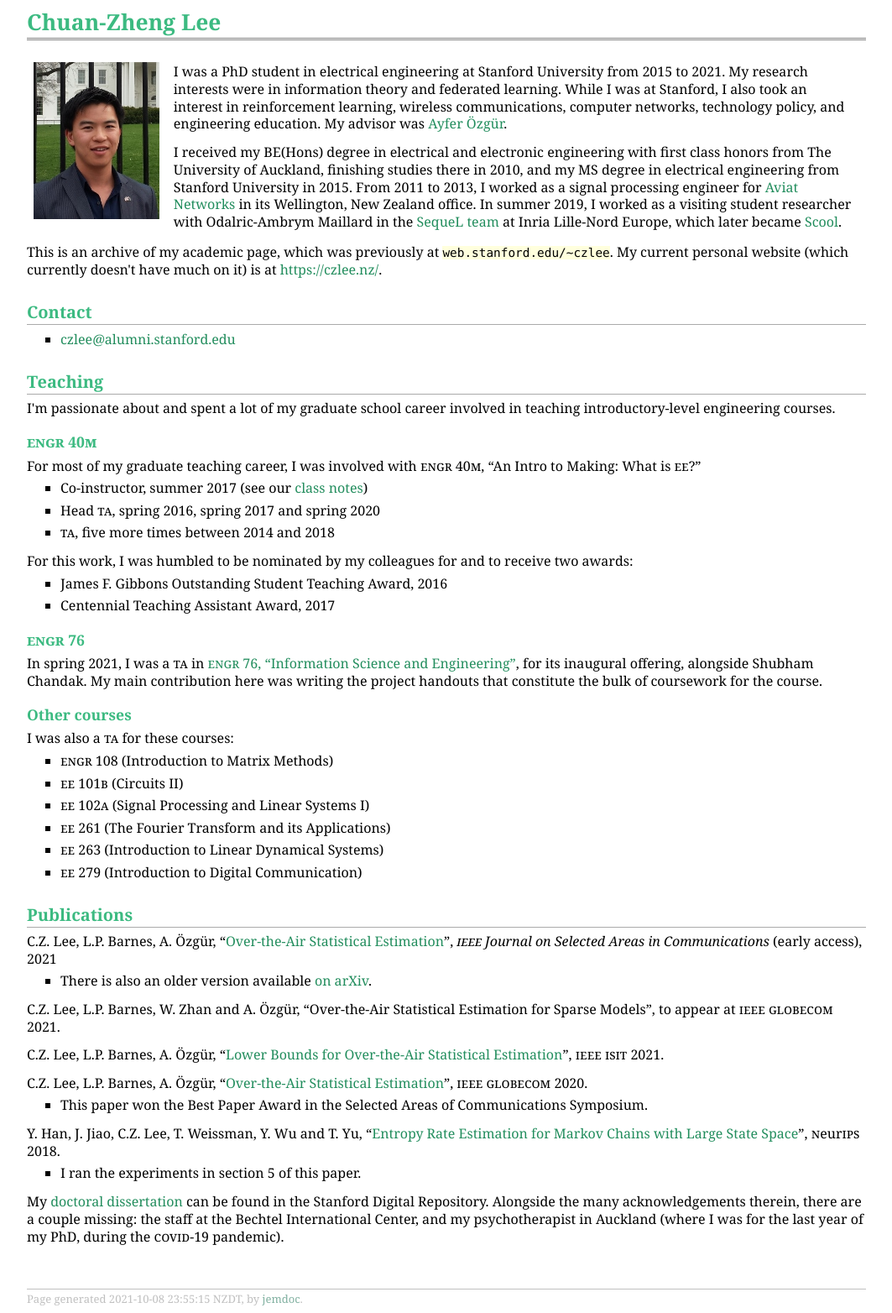
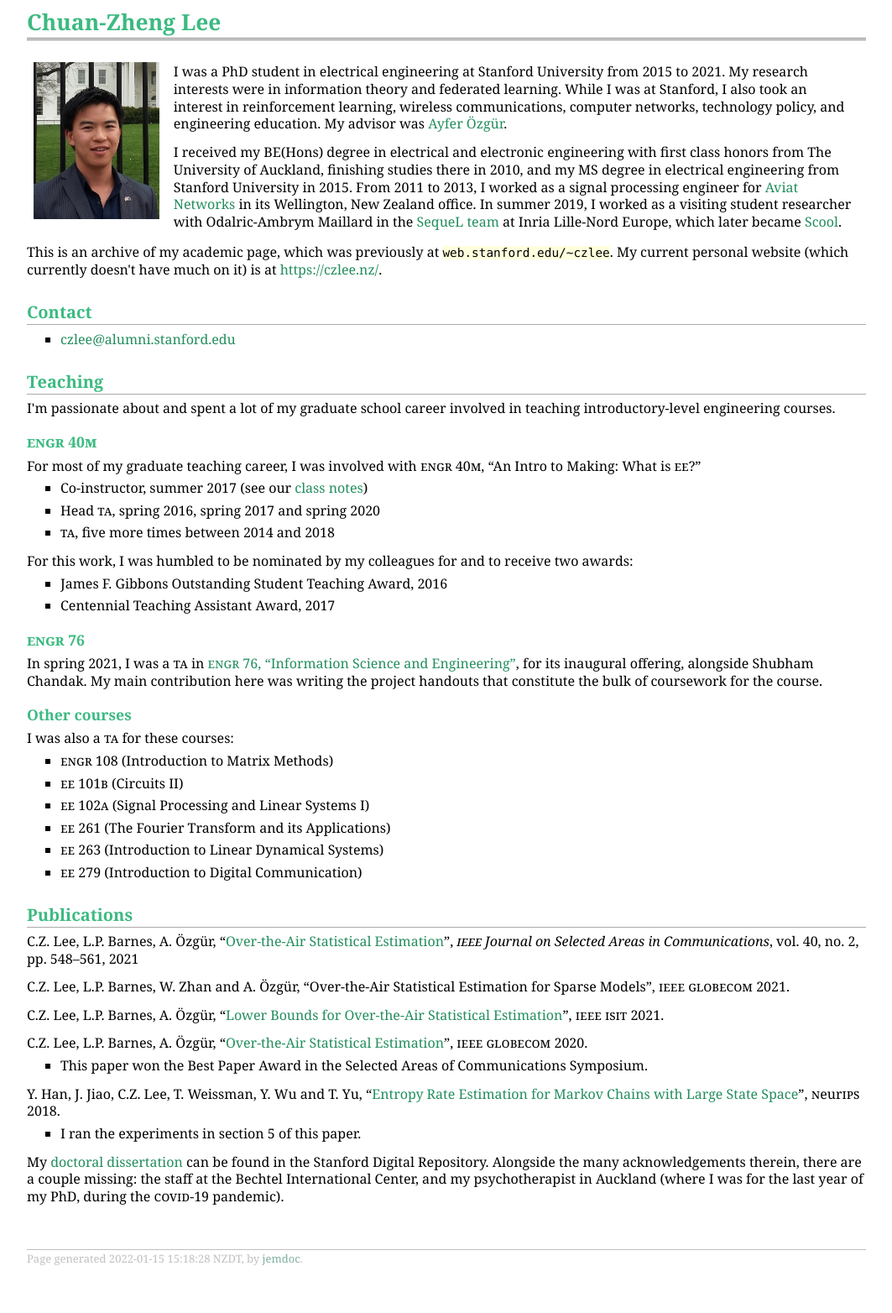
Before and after one commit to czlee/czlee.github.io, a Jekyll site: the page stanford/index.html, which Jekyll copies as it is, in a window 1280 px wide. Shown: the whole page at 84% size, without its empty margins (108-1171 px from the left). Built offline with Jekyll 4.4.1, drawn with Linux system fonts in a browser that asks for light colours; after the commit the page ends 1516 px from its top, so only the background shows below that.

Commit message:
Update publications

```diff
--- a/stanford/index.html
+++ b/stanford/index.html
@@ -70,12 +70,8 @@ In summer 2019, I worked as a visiting student researcher with Odalric-Ambrym Ma
 </li>
 </ul>
 <h2>Publications</h2>
-<p>C.Z. Lee, L.P. Barnes, A. Özgür, &ldquo;<a href="https://ieeexplore.ieee.org/document/9563940">Over-the-Air Statistical Estimation</a>&rdquo;, <i><sc>ieee</sc> Journal on Selected Areas in Communications</i> (early access), 2021</p>
-<ul>
-<li><p>There is also an older version available <a href="https://arxiv.org/abs/2103.04014">on arXiv</a>.</p>
-</li>
-</ul>
-<p>C.Z. Lee, L.P. Barnes, W. Zhan and A. Özgür, &ldquo;Over-the-Air Statistical Estimation for Sparse Models&rdquo;, to appear at <sc>ieee globecom</sc> 2021.</p>
+<p>C.Z. Lee, L.P. Barnes, A. Özgür, &ldquo;<a href="https://ieeexplore.ieee.org/document/9563940">Over-the-Air Statistical Estimation</a>&rdquo;, <i><sc>ieee</sc> Journal on Selected Areas in Communications</i>, vol. 40, no. 2, pp. 548&ndash;561, 2021</p>
+<p>C.Z. Lee, L.P. Barnes, W. Zhan and A. Özgür, &ldquo;Over-the-Air Statistical Estimation for Sparse Models&rdquo;, <sc>ieee globecom</sc> 2021.</p>
 <p>C.Z. Lee, L.P. Barnes, A. Özgür, &ldquo;<a href="https://ieeexplore.ieee.org/document/9518157">Lower Bounds for Over-the-Air Statistical Estimation</a>&rdquo;, <sc>ieee isit</sc> 2021.</p>
 <p>C.Z. Lee, L.P. Barnes, A. Özgür, &ldquo;<a href="https://ieeexplore.ieee.org/document/9322345">Over-the-Air Statistical Estimation</a>&rdquo;, <sc>ieee globecom</sc> 2020.</p>
 <ul>
@@ -90,7 +86,7 @@ In summer 2019, I worked as a visiting student researcher with Odalric-Ambrym Ma
 <p>My <a href="https://purl.stanford.edu/vj749dt7188">doctoral dissertation</a> can be found in the Stanford Digital Repository. Alongside the many acknowledgements therein, there are a couple missing: the staff at the Bechtel International Center, and my psychotherapist in Auckland (where I was for the last year of my PhD, during the <sc>covid</sc>-19 pandemic).</p>
 <div id="footer">
 <div id="footer-text">
-Page generated 2021-10-08 23:55:15 NZDT, by <a href="http://jemdoc.jaboc.net/">jemdoc</a>.
+Page generated 2022-01-15 15:18:28 NZDT, by <a href="http://jemdoc.jaboc.net/">jemdoc</a>.
 </div>
 </div>
 </div>
```
